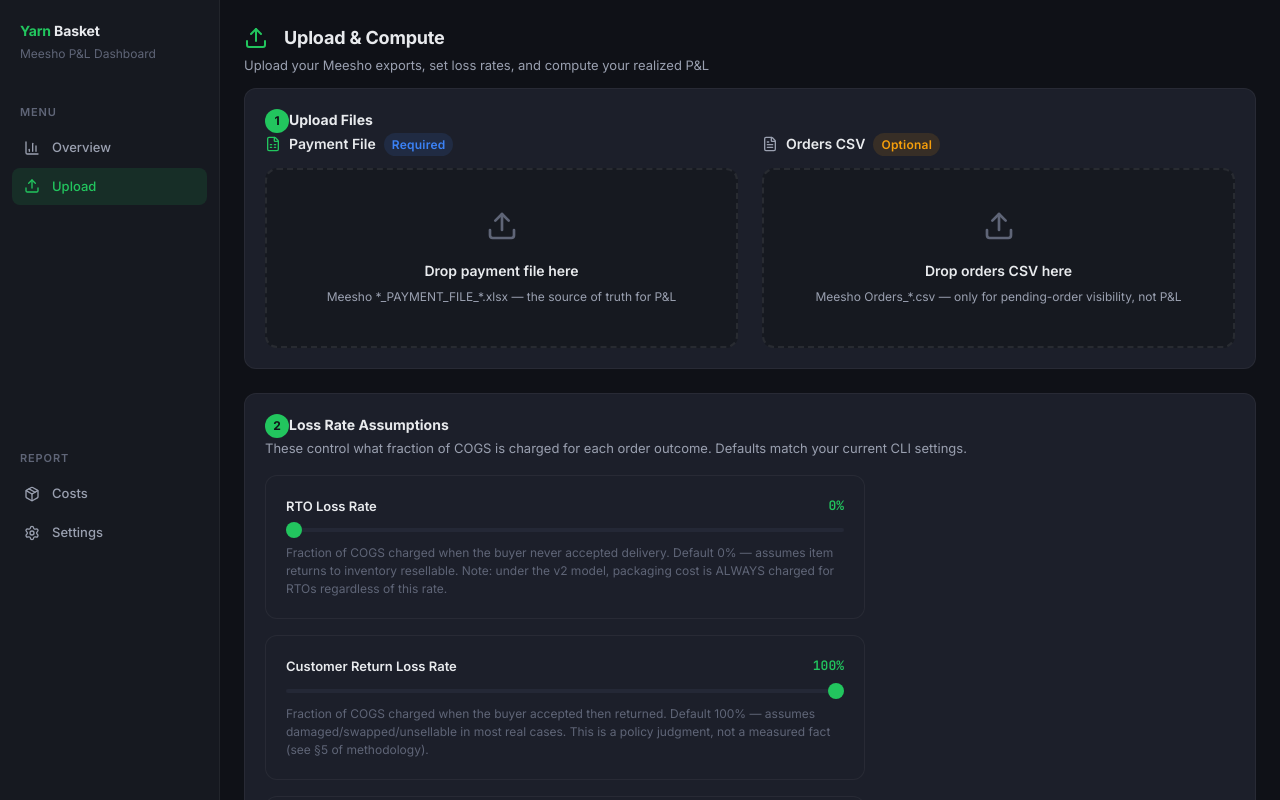
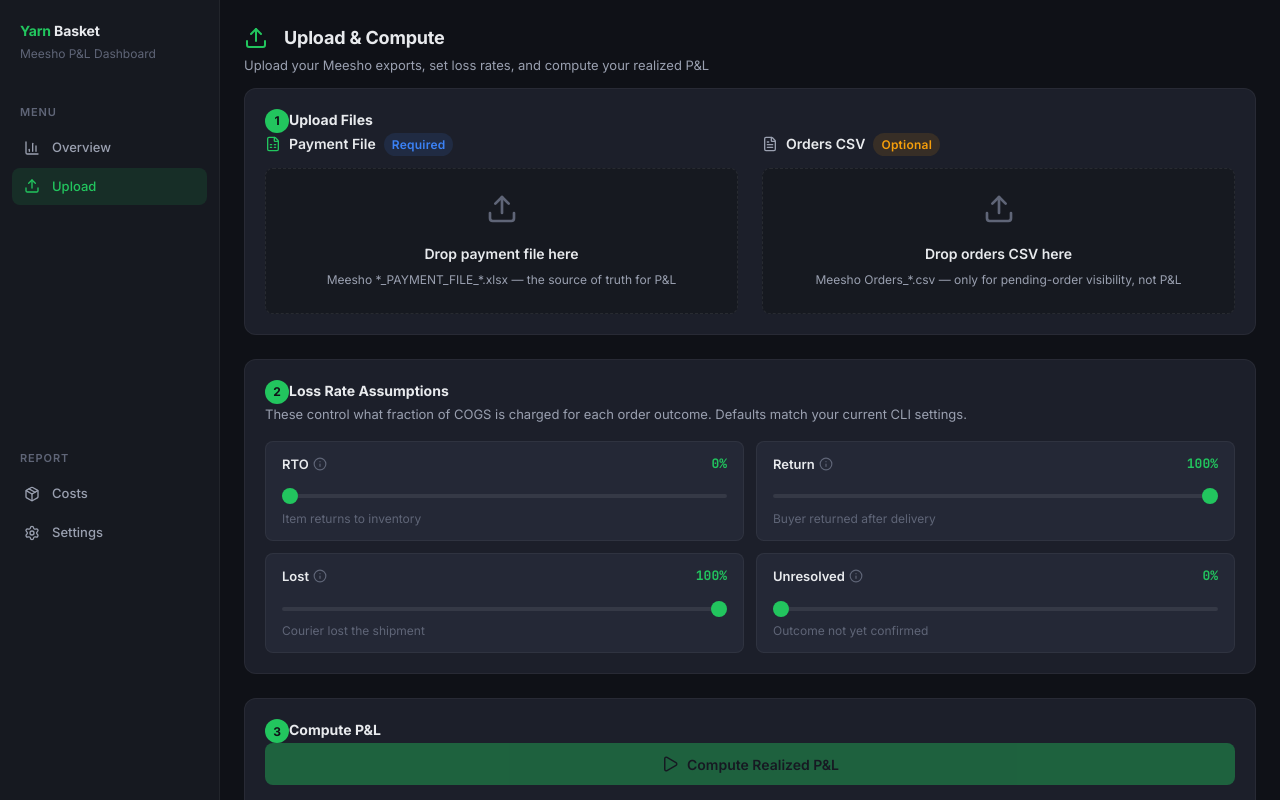
Before and after one commit to raushansinghdev/meesho-pnl-dashboard, a React (Vite) app in the folder frontend/: page /upload in a window 1280 px wide. Shown: the top 800 px of the page. Built offline with nearby package versions, Linux system fonts and the light colour scheme.

Commit message:
UI polish: fix slider visibility and add tooltip info icons

```diff
--- a/frontend/src/components/Settings/LossRates.jsx
+++ b/frontend/src/components/Settings/LossRates.jsx
@@ -1,64 +1,64 @@
+import { Info } from 'lucide-react';
+
 /**
- * LossRates — Slider controls for COGS loss-rate assumptions.
- *
+ * LossRates — Compact inline sliders for COGS loss-rate assumptions.
  * Each rate represents the fraction of COGS charged for that outcome.
- * Rationale text is drawn from README §3.
  */
 export default function LossRates({ lossRates, onChange }) {
   const fields = [
     {
       key: 'rto',
-      label: 'RTO Loss Rate',
-      description:
-        'Fraction of COGS charged when the buyer never accepted delivery. ' +
-        'Default 0% — assumes item returns to inventory resellable. ' +
-        'Note: under the v2 model, packaging cost is ALWAYS charged for RTOs regardless of this rate.',
+      label: 'RTO',
+      tip: 'Item returns to inventory',
+      detail: 'Fraction of COGS charged when the buyer never accepted delivery. Default 0% — assumes item returns to inventory resellable. Note: under the v2 model, packaging cost is ALWAYS charged for RTOs regardless of this rate.',
       default: 0,
     },
     {
       key: 'returnRate',
-      label: 'Customer Return Loss Rate',
-      description:
-        'Fraction of COGS charged when the buyer accepted then returned. ' +
-        'Default 100% — assumes damaged/swapped/unsellable in most real cases. ' +
-        'This is a policy judgment, not a measured fact (see §5 of methodology).',
+      label: 'Return',
+      tip: 'Buyer returned after delivery',
+      detail: 'Fraction of COGS charged when the buyer accepted then returned. Default 100% — assumes damaged/swapped/unsellable in most real cases. This is a policy judgment, not a measured fact.',
       default: 1,
     },
     {
       key: 'lost',
-      label: 'Lost Shipment Loss Rate',
-      description:
-        'Fraction of COGS charged when the courier lost the shipment. ' +
-        'Default 100% — item is genuinely gone.',
+      label: 'Lost',
+      tip: 'Courier lost the shipment',
+      detail: 'Fraction of COGS charged when the courier lost the shipment. Default 100% — item is genuinely gone.',
       default: 1,
     },
     {
       key: 'unresolved',
-      label: 'Unresolved / Shipped Loss Rate',
-      description:
-        'Fraction of COGS charged for orders whose outcome is not yet known ' +
-        '(still "Shipped" or orphan settlement legs with no status). ' +
-        'Default 0% — conservative, don\'t charge cost until outcome confirmed.',
+      label: 'Unresolved',
+      tip: 'Outcome not yet confirmed',
+      detail: 'Fraction of COGS charged for orders whose outcome is not yet known (still "Shipped" or orphan settlement legs with no status). Default 0% — conservative, don\'t charge cost until outcome confirmed.',
       default: 0,
     },
   ];
 
-  const handleSliderChange = (key, value) => {
-    onChange({
-      ...lossRates,
-      [key]: parseFloat(value),
-    });
+  const handleChange = (key, value) => {
+    onChange({ ...lossRates, [key]: parseFloat(value) });
   };
 
   return (
-    <div style={{ display: 'grid', gap: 'var(--space-4)', maxWidth: 600 }}>
+    <div style={{ display: 'grid', gridTemplateColumns: 'repeat(2, 1fr)', gap: 'var(--space-3)' }}>
       {fields.map(field => {
         const value = lossRates[field.key] ?? field.default;
         return (
-          <div key={field.key} className="setting-field">
-            <div className="setting-field__header">
-              <span className="setting-field__label">{field.label}</span>
-              <span className="setting-field__value">{Math.round(value * 100)}%</span>
+          <div key={field.key} style={{
+            padding: 'var(--space-3) var(--space-4)',
+            background: 'var(--bg-elevated)',
+            borderRadius: 'var(--radius-md)',
+            border: '1px solid var(--border-subtle)',
+          }}>
+            <div style={{ display: 'flex', justifyContent: 'space-between', alignItems: 'center', marginBottom: 'var(--space-2)' }}>
+              <span style={{ fontSize: 'var(--text-sm)', fontWeight: 600, color: 'var(--text-primary)', display: 'flex', alignItems: 'center', gap: 'var(--space-1)' }}>
+                {field.label}
+                <Info size={14} style={{ color: 'var(--text-tertiary)', cursor: 'help' }} title={field.detail} />
+              </span>
+              <span style={{ fontFamily: 'var(--font-mono)', fontSize: 'var(--text-sm)', fontWeight: 700, color: 'var(--accent)' }}>
+                {Math.round(value * 100)}%
+              </span>
             </div>
             <input
               type="range"
@@ -67,9 +67,11 @@ export default function LossRates({ lossRates, onChange }) {
               max="1"
               step="0.05"
               value={value}
-              onChange={(e) => handleSliderChange(field.key, e.target.value)}
+              onChange={(e) => handleChange(field.key, e.target.value)}
             />
-            <div className="setting-field__description">{field.description}</div>
+            <div style={{ fontSize: 'var(--text-xs)', color: 'var(--text-tertiary)', marginTop: 'var(--space-1)' }}>
+              {field.tip}
+            </div>
           </div>
         );
       })}
--- a/frontend/src/index.css
+++ b/frontend/src/index.css
@@ -552,7 +552,7 @@ input[type="number"] {
   width: 100%;
   height: 4px;
   border-radius: var(--radius-full);
-  background: var(--bg-elevated);
+  background: var(--border-medium);
   outline: none;
 }
 
@@ -574,9 +574,9 @@ input[type="number"] {
 /* ── File Upload Zone ──────────────────────────────────────────── */
 .upload-zone {
   display: block;
-  border: 2px dashed var(--border-medium);
-  border-radius: var(--radius-lg);
-  padding: var(--space-10) var(--space-6);
+  border: 1.5px dashed var(--border-medium);
+  border-radius: var(--radius-md);
+  padding: var(--space-6) var(--space-4);
   text-align: center;
   cursor: pointer;
   transition: all var(--transition-base);
```
